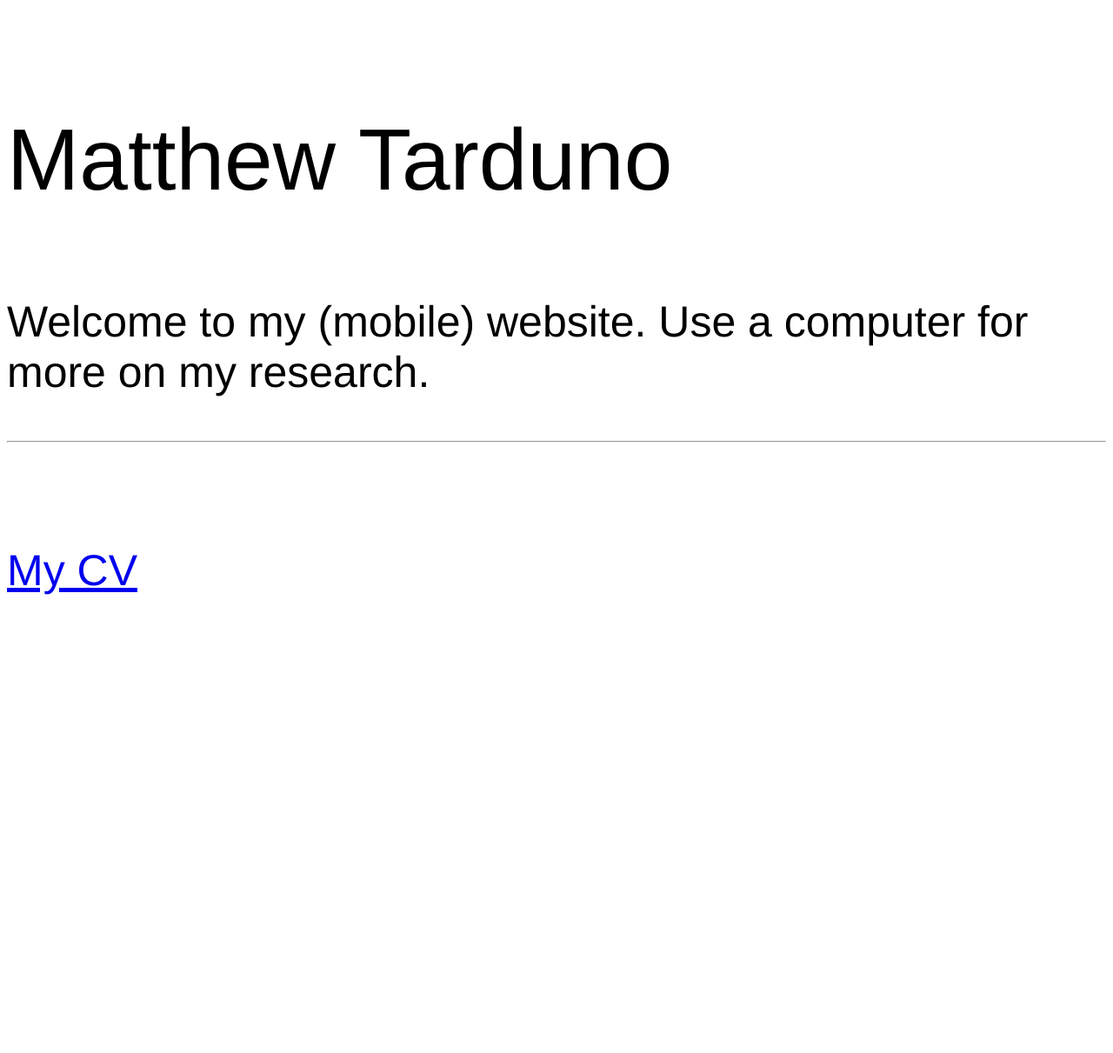
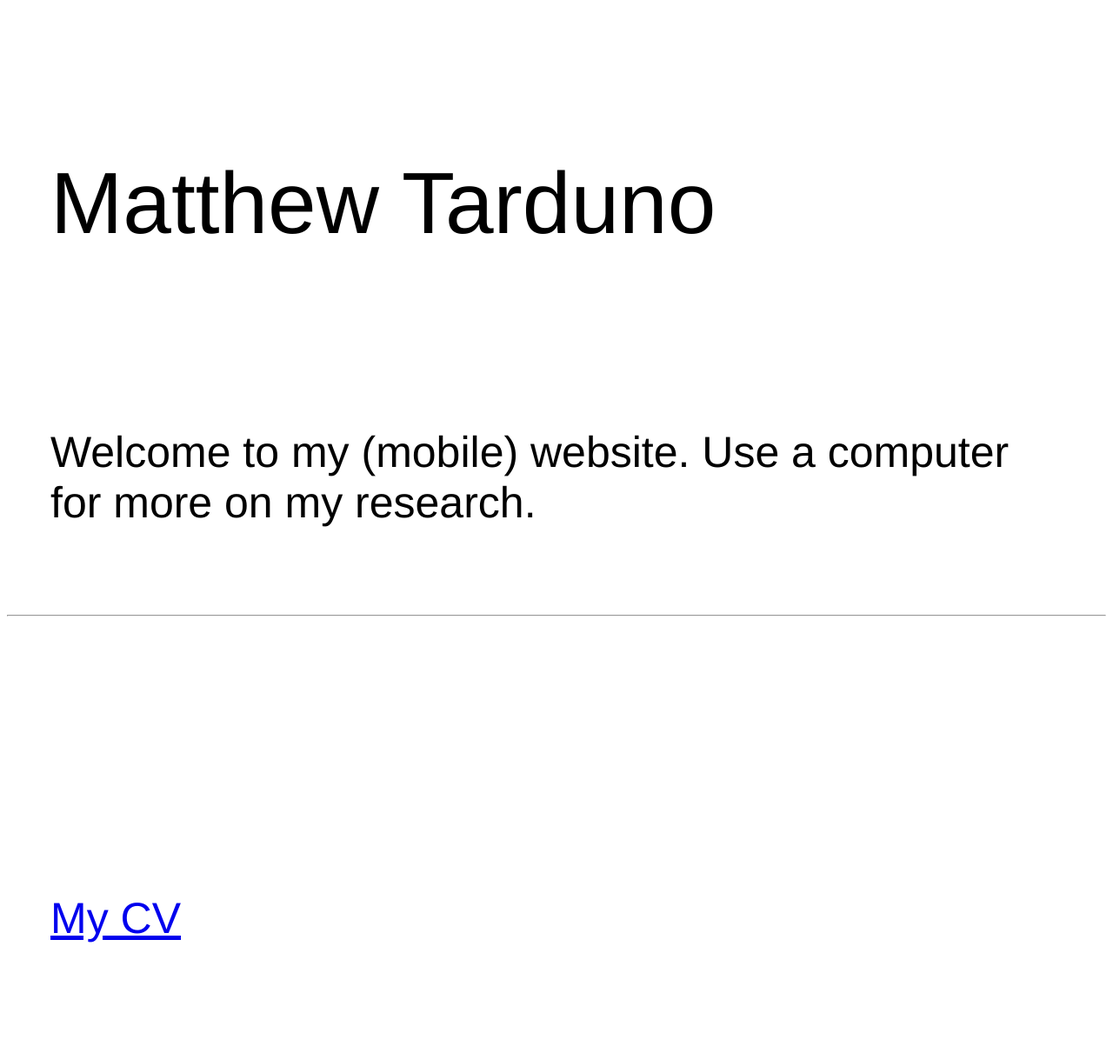
Before and after one commit to Matt-Tarduno/Matt-Tarduno.github.io, a Jekyll site: the page mobile/index.html, which Jekyll copies as it is, in a window 1280 px wide. Shown: the whole page at 87% size. Built offline with Jekyll 4.4.1, drawn with Linux system fonts in a browser that asks for light colours; before the commit the page ends 900 px from its top, so only the background shows below that.

Commit message:
Update index.html

```diff
--- a/mobile/index.html
+++ b/mobile/index.html
@@ -1,11 +1,11 @@
 <br />
 <div class="blurb">
 	<h1></h1>
-	<p style="font-size:100px;  font-family:'Helvetica', 'Arial', 'Sans-Serif'" padding: 50px> Matthew Tarduno</p>
+	<p style="font-size:100px;  font-family:'Helvetica', 'Arial', 'Sans-Serif'; padding: 50px"> Matthew Tarduno</p>
 </div><!-- /.blurb -->
 <div class="blurb">
 	<h1></h1>
-	<p style="font-size:50px; font-family:'Helvetica', 'Arial', 'Sans-Serif'"> Welcome to my (mobile) website. Use a computer for more on my research.</p>
+	<p style="font-size:50px; font-family:'Helvetica', 'Arial', 'Sans-Serif'; padding: 50px"> Welcome to my (mobile) website. Use a computer for more on my research.</p>
 </div><!-- /.blurb -->
 <hr>
 <style>
@@ -15,11 +15,11 @@
 </style>
 <div class="blurb">
 	<h1></h1>
-	<p style="font-size:50px; font-family:'Helvetica', 'Arial', 'Sans-Serif'" padding: 50px></p>
+	<p style="font-size:50px; font-family:'Helvetica', 'Arial', 'Sans-Serif'; padding: 50px"></p>
 </div><!-- /.blurb -->
 <br />
 <div class="blurb">
 	<h1></h1>
-	<p style="font-size:50px; font-family:'Helvetica', 'Arial', 'Sans-Serif'" padding: 50px><a href="url">My CV</a></p>
+	<p style="font-size:50px; font-family:'Helvetica', 'Arial', 'Sans-Serif'; padding: 50px"><a href="/cv">My CV</a></p>
 </div><!-- /.blurb -->
 <br />
```
